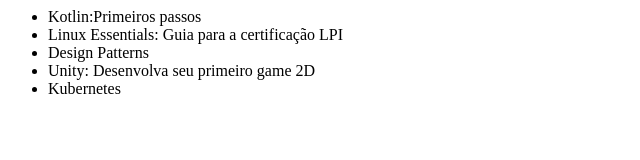
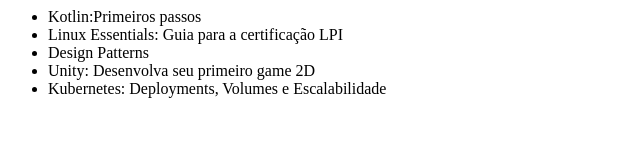
Before and after one commit to CaioFillipi/git-github-alura, a plain HTML site: page index.html in a window 1280 px wide. Shown: the whole page, without its empty margins (0-640 px from the left). Drawn offline with Linux system fonts and the light colour scheme.

Commit message:
Ajustando nome do curso de Kubernetes

```diff
--- a/index.html
+++ b/index.html
@@ -8,7 +8,7 @@
             <li>Linux Essentials: Guia para a certificação LPI</li>
             <li>Design Patterns</li>
             <li>Unity: Desenvolva seu primeiro game 2D</li>
-            <li>Kubernetes</li>
+            <li>Kubernetes: Deployments, Volumes e Escalabilidade</li>
         </ul>
     </body>
 </html>
```
